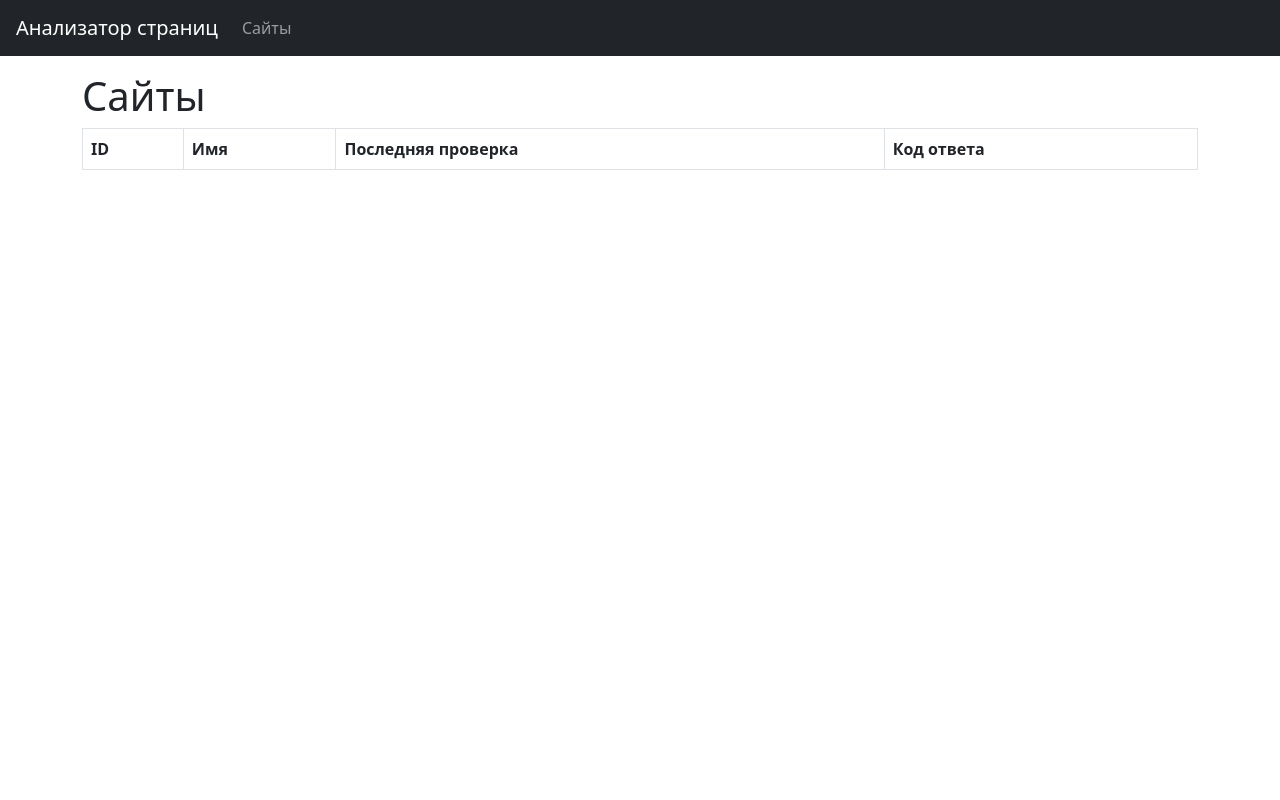
After one commit to skarj/python-project-83, a Flask app: page /urls in a window 1280 px wide. The commit adds this page. Run offline with Flask 3, Linux system fonts and the light colour scheme; lists and menus that the app fills with data are empty.

Commit message:
Add templates

```diff
--- a/page_analyzer/app.py
+++ b/page_analyzer/app.py
@@ -8,7 +8,21 @@ app.config['SECRET_KEY'] = os.getenv('SECRET_KEY')
 
 
 @app.route('/')
-def hello_world():
+def index():
     return render_template(
         'index.html'
     )
+
+
+@app.get('/urls')
+def urls_show():
+    return render_template(
+        'sites.html'
+    )
+
+
+@app.post('/urls')
+def urls_add():
+    return render_template(
+        'index.html'
+    )
--- /dev/null
+++ b/page_analyzer/templates/layout.html
@@ -0,0 +1,27 @@
+<!DOCTYPE html>
+<html lang="en">
+<head>
+  <meta charset="UTF-8">
+  <meta name="viewport" content="width=device-width, initial-scale=1.0">
+  <title>Анализатор страниц</title>
+  <link href="https://cdn.jsdelivr.net/npm/bootstrap@5.1.3/dist/css/bootstrap.min.css" rel="stylesheet" integrity="sha384-1BmE4kWBq78iYhFldvKuhfTAU6auU8tT94WrHftjDbrCEXSU1oBoqyl2QvZ6jIW3" crossorigin="anonymous">
+</head>
+<body class="min-vh-100 d-flex flex-column">
+  <header class="flex-shrink-0">
+    <nav class="navbar navbar-expand-md navbar-dark bg-dark px-3">
+    <a class="navbar-brand" href="{{ url_for('index') }}">Анализатор страниц</a>
+    <div id="navbarNav">
+        <ul class="navbar-nav">
+          <li class="nav-item"><a class="nav-link " href="{{ url_for('urls_show') }}">Сайты</a></li>
+        </ul>
+    </div>
+    </nav>
+  </header>
+  <main class="flex-grow-1">
+    <div class="container-lg mt-3">
+      <h1>{% block title %}{% endblock %}</h1>
+    {% block content %}{% endblock %}
+    </div>
+  </main>
+</body>
+</html>
--- /dev/null
+++ b/page_analyzer/templates/sites.html
@@ -0,0 +1,19 @@
+{% extends "layout.html" %}
+{% block title %}Сайты{% endblock %}
+{% block content %}
+<div class="table-responsive">
+    <table class="table table-bordered table-hover text-nowrap" data-test="urls">
+      <thead>
+      <tr>
+        <th>ID</th>
+        <th>Имя</th>
+        <th>Последняя проверка</th>
+        <th>Код ответа</th>
+      </tr>
+      </thead>
+      <tbody>
+
+      </tbody>
+    </table>
+  </div>
+{% endblock %}
```
Also changed, not shown: page_analyzer/templates/index.html (+14 -15 lines), 1 other file.
